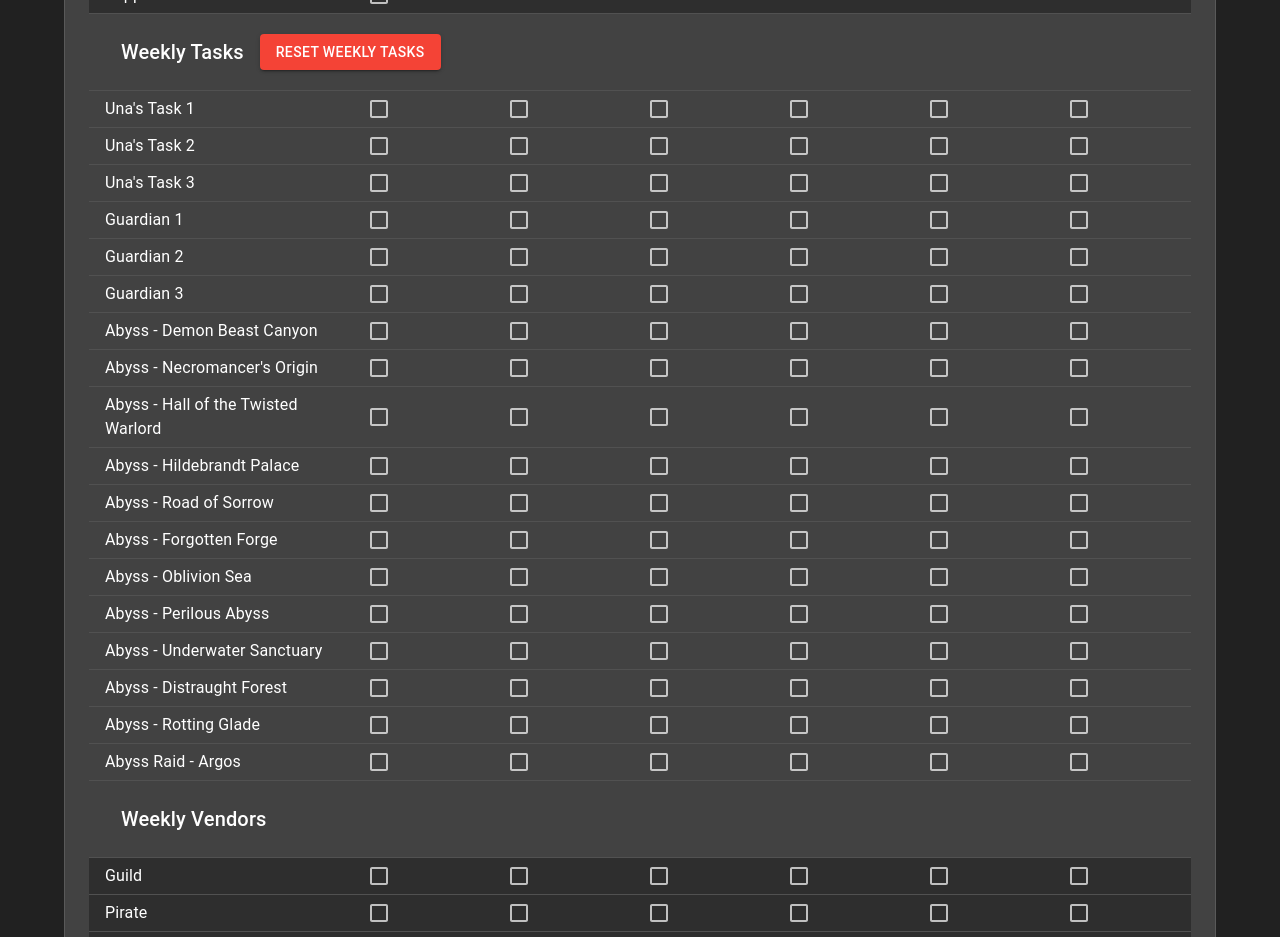
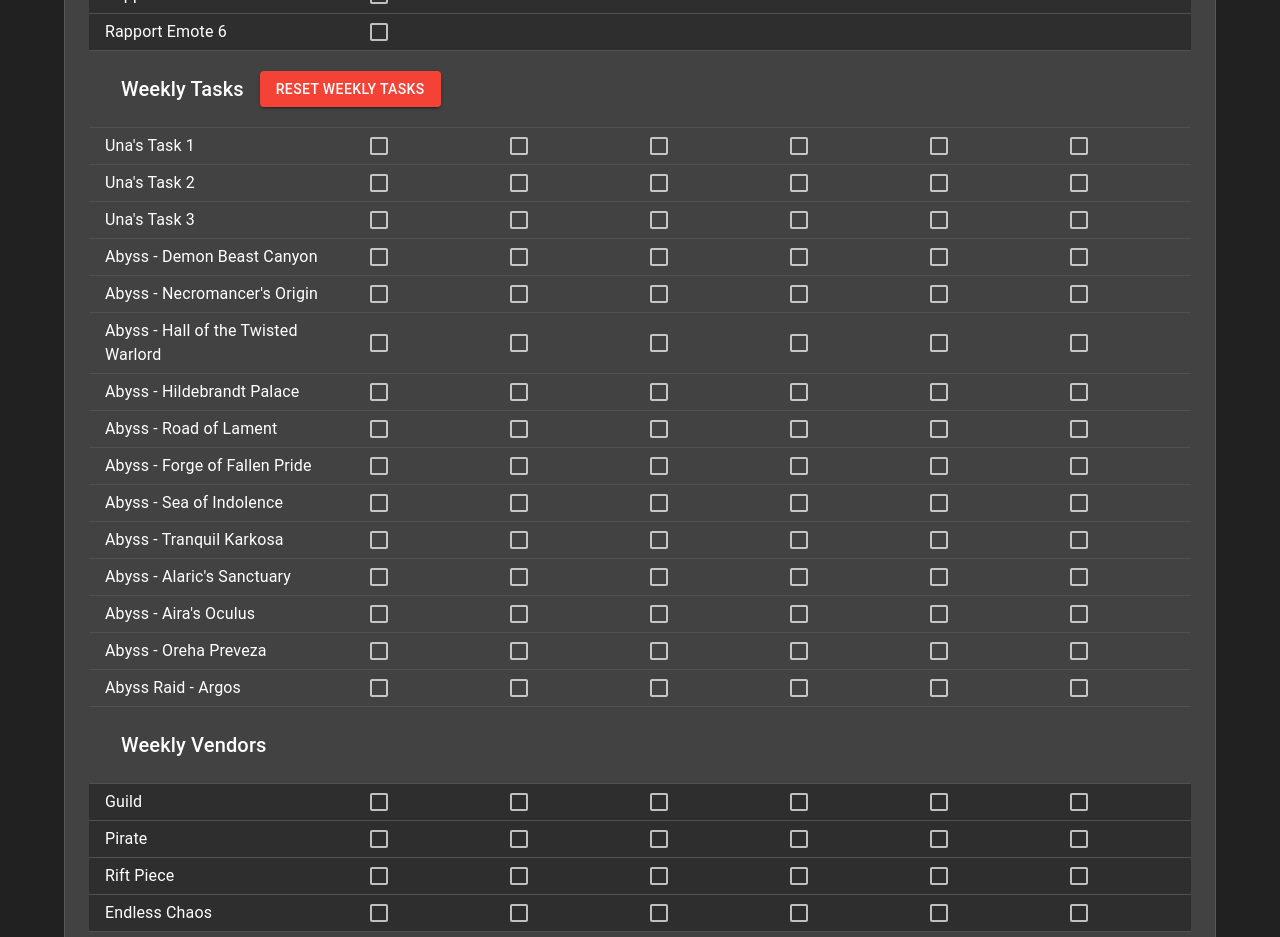
Before and after one commit to datmeal/tooki.gg-lostarkchecklist, a React (Create React App) app: page / in a window 1280 px wide. Shown: the part 1220-2157 px from the top of the page. Built offline with nearby package versions, Linux system fonts and the light colour scheme.

Commit message:
Added guild donation, removed some unused tasks

```diff
--- a/src/App.js
+++ b/src/App.js
@@ -23,6 +23,7 @@ const defaultValues = {
     guardian1: false,
     guardian2: false,
     kalthertz: false,
+    guildDonation: false,
   },
   weeklies: {
     una1: false,
--- a/src/Checklist.js
+++ b/src/Checklist.js
@@ -43,6 +43,7 @@ const dailies = [
   createData(`Guardian Raid 1`, "guardian1"),
   createData(`Guardian Raid 2`, "guardian2"),
   createData(`Kalthertz`, "kalthertz"),
+  createData(`Guild Donation`, "guildDonation"),
 ];
 
 const accountDailies = [
@@ -68,20 +69,20 @@ const weeklies = [
   createData(`Una's Task 1`, "una1"),
   createData(`Una's Task 2`, "una2"),
   createData(`Una's Task 3`, "una3"),
-  createData(`Guardian 1`, "guardian1"),
-  createData(`Guardian 2`, "guardian2"),
-  createData(`Guardian 3`, "guardian3"),
+  // createData(`Guardian 1`, "guardian1"),
+  // createData(`Guardian 2`, "guardian2"),
+  // createData(`Guardian 3`, "guardian3"),
   createData(`Abyss - Demon Beast Canyon`, "abyssdemonbeastcanyon"),
   createData(`Abyss - Necromancer's Origin`, "abyssnecromancer"),
   createData(`Abyss - Hall of the Twisted Warlord`, "abysstwistedwarlord"),
   createData(`Abyss - Hildebrandt Palace`, "abysshildebrandt"),
-  createData(`Abyss - Road of Sorrow`, "abyssroadofsorrow"),
-  createData(`Abyss - Forgotten Forge`, "abyssforgottenforge"),
-  createData(`Abyss - Oblivion Sea`, "abyssoblivionsea"),
-  createData(`Abyss - Perilous Abyss`, "abyssperilousabyss"),
-  createData(`Abyss - Underwater Sanctuary`, "abyssunderwatersanctuary"),
-  createData(`Abyss - Distraught Forest`, "abyssdistraughtforest"),
-  createData(`Abyss - Rotting Glade`, "abyssrottingglade"),
+  createData(`Abyss - Road of Lament`, "abyssroadofsorrow"),
+  createData(`Abyss - Forge of Fallen Pride`, "abyssforgottenforge"),
+  createData(`Abyss - Sea of Indolence`, "abyssoblivionsea"),
+  createData(`Abyss - Tranquil Karkosa`, "abyssperilousabyss"),
+  createData(`Abyss - Alaric's Sanctuary`, "abyssunderwatersanctuary"),
+  createData(`Abyss - Aira's Oculus`, "abyssdistraughtforest"),
+  createData(`Abyss - Oreha Preveza`, "abyssrottingglade"),
   createData(`Abyss Raid - Argos`, "abyssraidargos"),
 ];
 
```
